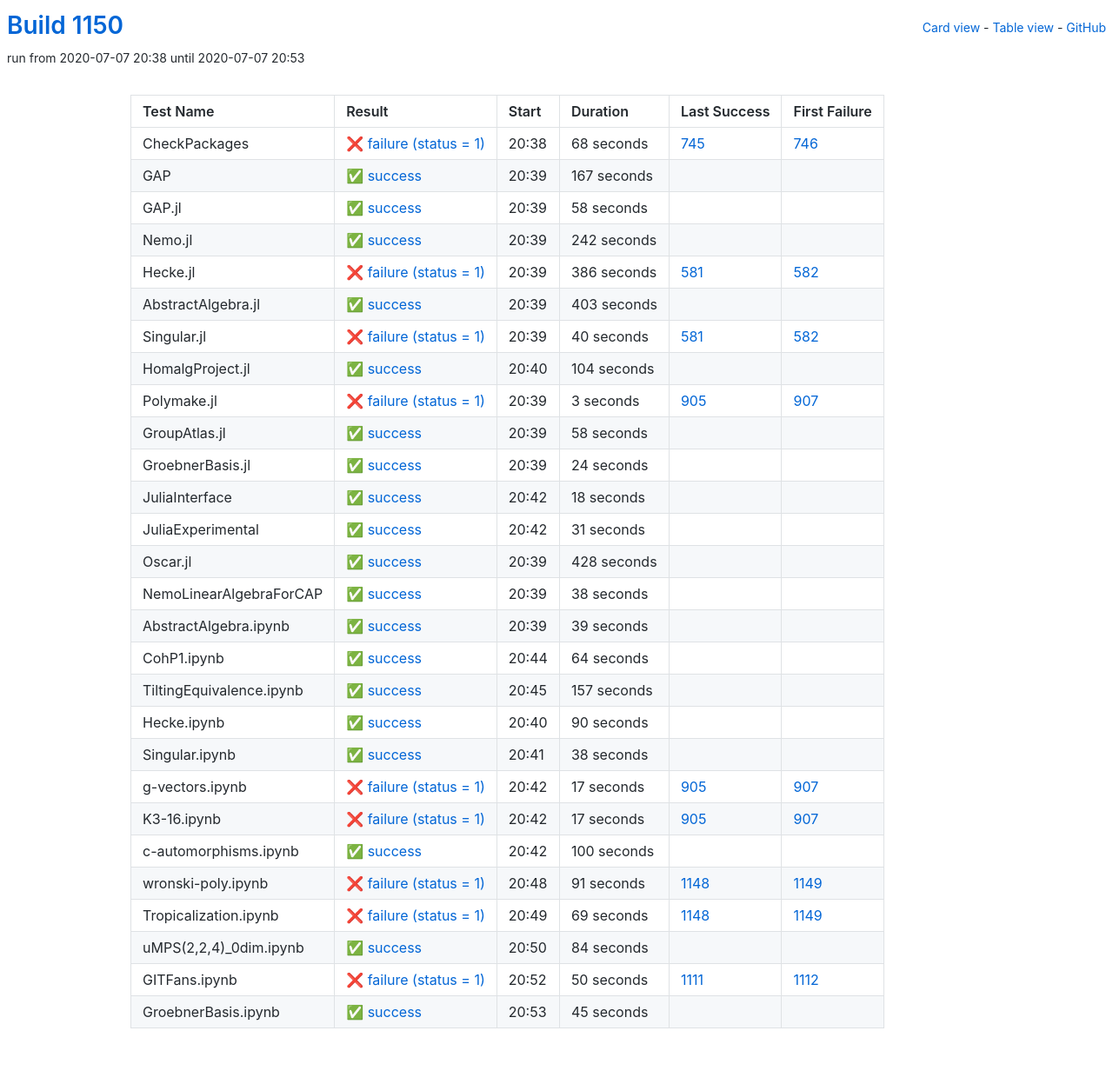
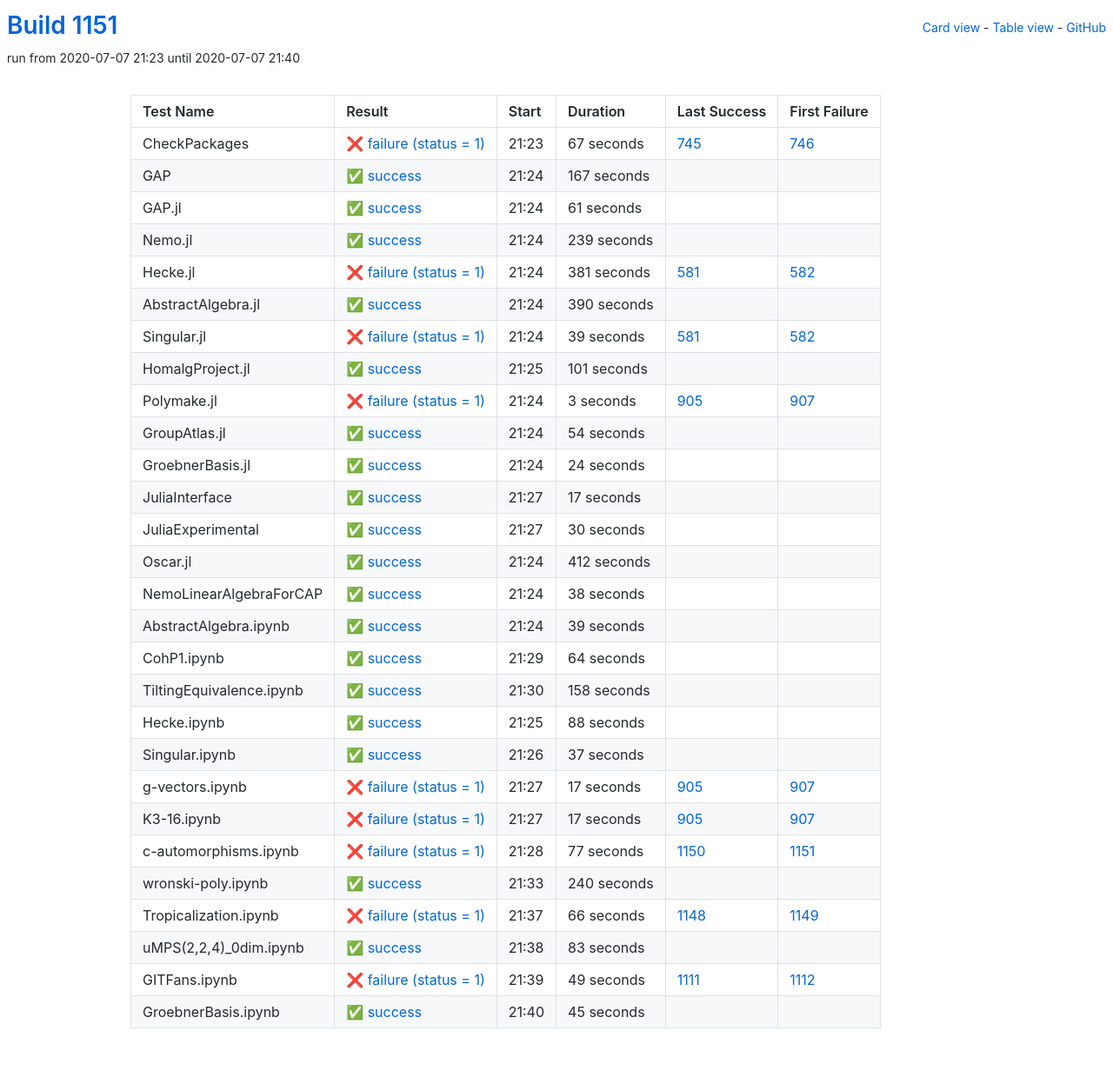
Before and after one commit to oscar-system/oscar-ci-status-1.4, a Jekyll site: the page built from table.html, in a window 1280 px wide. Shown: the whole page at 87% size. Built offline with Jekyll 4.4.1, drawn with Linux system fonts in a browser that asks for light colours.

Commit message:
Build #1151

```diff
--- a/_data/ci.yml
+++ b/_data/ci.yml
@@ -1,6 +1,6 @@
 ---
-build: 1150
-build_url: https://oscarci.mathematik.uni-kl.de/job/oscar-julia-1.4/1150/
+build: 1151
+build_url: https://oscarci.mathematik.uni-kl.de/job/oscar-julia-1.4/1151/
 job: oscar-julia-1.4
 organization: oscar-system
 repo: oscar-ci-status-1.4
@@ -8,20 +8,20 @@ repourl: https://github.com/oscar-system/oscar-ci-status-1.4
 tests:
 - name: CheckPackages
   id: checkpackages
-  log: https://oscarci.mathematik.uni-kl.de/job/oscar-julia-1.4/1150/artifact/logs/build-1150/CheckPackages.log
-  start: 2020-07-07 20:38
+  log: https://oscarci.mathematik.uni-kl.de/job/oscar-julia-1.4/1151/artifact/logs/build-1151/CheckPackages.log
+  start: 2020-07-07 21:23
   success: false
   exitcode: 1
   status: failure
-  duration: 68
+  duration: 67
   last_success: 745
   last_success_url: https://oscarci.mathematik.uni-kl.de/job/oscar-julia-1.4/745/
   first_failure: 746
   first_failure_url: https://oscarci.mathematik.uni-kl.de/job/oscar-julia-1.4/746/
 - name: GAP
   id: gap
-  log: https://oscarci.mathematik.uni-kl.de/job/oscar-julia-1.4/1150/artifact/logs/build-1150/GAP.log
-  start: 2020-07-07 20:39
+  log: https://oscarci.mathematik.uni-kl.de/job/oscar-julia-1.4/1151/artifact/logs/build-1151/GAP.log
+  start: 2020-07-07 21:24
   success: true
   exitcode: 0
   status: success
@@ -32,80 +32,80 @@ tests:
   first_failure_url:
 - name: GAP.jl
   id: gap-jl
-  log: https://oscarci.mathematik.uni-kl.de/job/oscar-julia-1.4/1150/artifact/logs/build-1150/GAP.jl.log
-  start: 2020-07-07 20:39
+  log: https://oscarci.mathematik.uni-kl.de/job/oscar-julia-1.4/1151/artifact/logs/build-1151/GAP.jl.log
+  start: 2020-07-07 21:24
   success: true
   exitcode: 0
   status: success
-  duration: 58
+  duration: 61
   last_success: false
   last_success_url:
   first_failure: false
   first_failure_url:
 - name: Nemo.jl
   id: nemo-jl
-  log: https://oscarci.mathematik.uni-kl.de/job/oscar-julia-1.4/1150/artifact/logs/build-1150/Nemo.jl.log
-  start: 2020-07-07 20:39
+  log: https://oscarci.mathematik.uni-kl.de/job/oscar-julia-1.4/1151/artifact/logs/build-1151/Nemo.jl.log
+  start: 2020-07-07 21:24
   success: true
   exitcode: 0
   status: success
-  duration: 242
+  duration: 239
   last_success: false
   last_success_url:
   first_failure: false
   first_failure_url:
 - name: Hecke.jl
   id: hecke-jl
-  log: https://oscarci.mathematik.uni-kl.de/job/oscar-julia-1.4/1150/artifact/logs/build-1150/Hecke.jl.log
-  start: 2020-07-07 20:39
+  log: https://oscarci.mathematik.uni-kl.de/job/oscar-julia-1.4/1151/artifact/logs/build-1151/Hecke.jl.log
+  start: 2020-07-07 21:24
   success: false
   exitcode: 1
   status: failure
-  duration: 386
+  duration: 381
   last_success: 581
   last_success_url: https://oscarci.mathematik.uni-kl.de/job/oscar-julia-1.4/581/
   first_failure: 582
   first_failure_url: https://oscarci.mathematik.uni-kl.de/job/oscar-julia-1.4/582/
 - name: AbstractAlgebra.jl
   id: abstractalgebra-jl
-  log: https://oscarci.mathematik.uni-kl.de/job/oscar-julia-1.4/1150/artifact/logs/build-1150/AbstractAlgebra.jl.log
-  start: 2020-07-07 20:39
+  log: https://oscarci.mathematik.uni-kl.de/job/oscar-julia-1.4/1151/artifact/logs/build-1151/AbstractAlgebra.jl.log
+  start: 2020-07-07 21:24
   success: true
   exitcode: 0
   status: success
-  duration: 403
+  duration: 390
   last_success: false
   last_success_url:
   first_failure: false
   first_failure_url:
 - name: Singular.jl
   id: singular-jl
-  log: https://oscarci.mathematik.uni-kl.de/job/oscar-julia-1.4/1150/artifact/logs/build-1150/Singular.jl.log
-  start: 2020-07-07 20:39
+  log: https://oscarci.mathematik.uni-kl.de/job/oscar-julia-1.4/1151/artifact/logs/build-1151/Singular.jl.log
+  start: 2020-07-07 21:24
   success: false
   exitcode: 1
   status: failure
-  duration: 40
+  duration: 39
   last_success: 581
   last_success_url: https://oscarci.mathematik.uni-kl.de/job/oscar-julia-1.4/581/
   first_failure: 582
   first_failure_url: https://oscarci.mathematik.uni-kl.de/job/oscar-julia-1.4/582/
 - name: HomalgProject.jl
   id: homalgproject-jl
-  log: https://oscarci.mathematik.uni-kl.de/job/oscar-julia-1.4/1150/artifact/logs/build-1150/HomalgProject.jl.log
-  start: 2020-07-07 20:40
+  log: https://oscarci.mathematik.uni-kl.de/job/oscar-julia-1.4/1151/artifact/logs/build-1151/HomalgProject.jl.log
+  start: 2020-07-07 21:25
   success: true
   exitcode: 0
   status: success
-  duration: 104
+  duration: 101
   last_success: false
   last_success_url:
   first_failure: false
   first_failure_url:
 - name: Polymake.jl
   id: polymake-jl
-  log: https://oscarci.mathematik.uni-kl.de/job/oscar-julia-1.4/1150/artifact/logs/build-1150/Polymake.jl.log
-  start: 2020-07-07 20:39
+  log: https://oscarci.mathematik.uni-kl.de/job/oscar-julia-1.4/1151/artifact/logs/build-1151/Polymake.jl.log
+  start: 2020-07-07 21:24
   success: false
   exitcode: 1
   status: failure
@@ -116,20 +116,20 @@ tests:
   first_failure_url: https://oscarci.mathematik.uni-kl.de/job/oscar-julia-1.4/907/
 - name: GroupAtlas.jl
   id: groupatlas-jl
-  log: https://oscarci.mathematik.uni-kl.de/job/oscar-julia-1.4/1150/artifact/logs/build-1150/GroupAtlas.jl.log
-  start: 2020-07-07 20:39
+  log: https://oscarci.mathematik.uni-kl.de/job/oscar-julia-1.4/1151/artifact/logs/build-1151/GroupAtlas.jl.log
+  start: 2020-07-07 21:24
   success: true
   exitcode: 0
   status: success
-  duration: 58
+  duration: 54
   last_success: false
   last_success_url:
   first_failure: false
   first_failure_url:
 - name: GroebnerBasis.jl
   id: groebnerbasis-jl
-  log: https://oscarci.mathematik.uni-kl.de/job/oscar-julia-1.4/1150/artifact/logs/build-1150/GroebnerBasis.jl.log
-  start: 2020-07-07 20:39
+  log: https://oscarci.mathematik.uni-kl.de/job/oscar-julia-1.4/1151/artifact/logs/build-1151/GroebnerBasis.jl.log
+  start: 2020-07-07 21:24
   success: true
   exitcode: 0
   status: success
@@ -140,44 +140,44 @@ tests:
   first_failure_url:
 - name: JuliaInterface
   id: juliainterface
-  log: https://oscarci.mathematik.uni-kl.de/job/oscar-julia-1.4/1150/artifact/logs/build-1150/JuliaInterface.log
-  start: 2020-07-07 20:42
+  log: https://oscarci.mathematik.uni-kl.de/job/oscar-julia-1.4/1151/artifact/logs/build-1151/JuliaInterface.log
+  start: 2020-07-07 21:27
   success: true
   exitcode: 0
   status: success
-  duration: 18
+  duration: 17
   last_success: false
   last_success_url:
   first_failure: false
   first_failure_url:
 - name: JuliaExperimental
   id: juliaexperimental
-  log: https://oscarci.mathematik.uni-kl.de/job/oscar-julia-1.4/1150/artifact/logs/build-1150/JuliaExperimental.log
-  start: 2020-07-07 20:42
+  log: https://oscarci.mathematik.uni-kl.de/job/oscar-julia-1.4/1151/artifact/logs/build-1151/JuliaExperimental.log
+  start: 2020-07-07 21:27
   success: true
   exitcode: 0
   status: success
-  duration: 31
+  duration: 30
   last_success: false
   last_success_url:
   first_failure: false
   first_failure_url:
 - name: Oscar.jl
   id: oscar-jl
-  log: https://oscarci.mathematik.uni-kl.de/job/oscar-julia-1.4/1150/artifact/logs/build-1150/Oscar.jl.log
-  start: 2020-07-07 20:39
+  log: https://oscarci.mathematik.uni-kl.de/job/oscar-julia-1.4/1151/artifact/logs/build-1151/Oscar.jl.log
+  start: 2020-07-07 21:24
   success: true
   exitcode: 0
   status: success
-  duration: 428
+  duration: 412
   last_success: false
   last_success_url:
   first_failure: false
   first_failure_url:
 - name: NemoLinearAlgebraForCAP
   id: nemolinearalgebraforcap
-  log: https://oscarci.mathematik.uni-kl.de/job/oscar-julia-1.4/1150/artifact/logs/build-1150/NemoLinearAlgebraForCAP.log
-  start: 2020-07-07 20:39
+  log: https://oscarci.mathematik.uni-kl.de/job/oscar-julia-1.4/1151/artifact/logs/build-1151/NemoLinearAlgebraForCAP.log
+  start: 2020-07-07 21:24
   success: true
   exitcode: 0
   status: success
@@ -188,8 +188,8 @@ tests:
   first_failure_url:
 - name: AbstractAlgebra.ipynb
   id: abstractalgebra-ipynb
-  log: https://oscarci.mathematik.uni-kl.de/job/oscar-julia-1.4/1150/artifact/logs/build-1150/AbstractAlgebra.ipynb.log
-  start: 2020-07-07 20:39
+  log: https://oscarci.mathematik.uni-kl.de/job/oscar-julia-1.4/1151/artifact/logs/build-1151/AbstractAlgebra.ipynb.log
+  start: 2020-07-07 21:24
   success: true
   exitcode: 0
   status: success
@@ -200,8 +200,8 @@ tests:
   first_failure_url:
 - name: CohP1.ipynb
   id: cohp1-ipynb
-  log: https://oscarci.mathematik.uni-kl.de/job/oscar-julia-1.4/1150/artifact/logs/build-1150/CohP1.ipynb.log
-  start: 2020-07-07 20:44
+  log: https://oscarci.mathematik.uni-kl.de/job/oscar-julia-1.4/1151/artifact/logs/build-1151/CohP1.ipynb.log
+  start: 2020-07-07 21:29
   success: true
   exitcode: 0
   status: success
@@ -212,44 +212,44 @@ tests:
   first_failure_url:
 - name: TiltingEquivalence.ipynb
   id: tiltingequivalence-ipynb
-  log: https://oscarci.mathematik.uni-kl.de/job/oscar-julia-1.4/1150/artifact/logs/build-1150/TiltingEquivalence.ipynb.log
-  start: 2020-07-07 20:45
+  log: https://oscarci.mathematik.uni-kl.de/job/oscar-julia-1.4/1151/artifact/logs/build-1151/TiltingEquivalence.ipynb.log
+  start: 2020-07-07 21:30
   success: true
   exitcode: 0
   status: success
-  duration: 157
+  duration: 158
   last_success: false
   last_success_url:
   first_failure: false
   first_failure_url:
 - name: Hecke.ipynb
   id: hecke-ipynb
-  log: https://oscarci.mathematik.uni-kl.de/job/oscar-julia-1.4/1150/artifact/logs/build-1150/Hecke.ipynb.log
-  start: 2020-07-07 20:40
+  log: https://oscarci.mathematik.uni-kl.de/job/oscar-julia-1.4/1151/artifact/logs/build-1151/Hecke.ipynb.log
+  start: 2020-07-07 21:25
   success: true
   exitcode: 0
   status: success
-  duration: 90
+  duration: 88
   last_success: false
   last_success_url:
   first_failure: false
   first_failure_url:
 - name: Singular.ipynb
   id: singular-ipynb
-  log: https://oscarci.mathematik.uni-kl.de/job/oscar-julia-1.4/1150/artifact/logs/build-1150/Singular.ipynb.log
-  start: 2020-07-07 20:41
+  log: https://oscarci.mathematik.uni-kl.de/job/oscar-julia-1.4/1151/artifact/logs/build-1151/Singular.ipynb.log
+  start: 2020-07-07 21:26
   success: true
   exitcode: 0
   status: success
-  duration: 38
+  duration: 37
   last_success: false
   last_success_url:
   first_failure: false
   first_failure_url:
 - name: g-vectors.ipynb
   id: g-vectors-ipynb
-  log: https://oscarci.mathematik.uni-kl.de/job/oscar-julia-1.4/1150/artifact/logs/build-1150/g-vectors.ipynb.log
-  start: 2020-07-07 20:42
+  log: https://oscarci.mathematik.uni-kl.de/job/oscar-julia-1.4/1151/artifact/logs/build-1151/g-vectors.ipynb.log
+  start: 2020-07-07 21:27
   success: false
   exitcode: 1
   status: failure
@@ -260,8 +260,8 @@ tests:
   first_failure_url: https://oscarci.mathematik.uni-kl.de/job/oscar-julia-1.4/907/
 - name: K3-16.ipynb
   id: k3-16-ipynb
-  log: https://oscarci.mathematik.uni-kl.de/job/oscar-julia-1.4/1150/artifact/logs/build-1150/K3-16.ipynb.log
-  start: 2020-07-07 20:42
+  log: https://oscarci.mathematik.uni-kl.de/job/oscar-julia-1.4/1151/artifact/logs/build-1151/K3-16.ipynb.log
+  start: 2020-07-07 21:27
   success: false
   exitcode: 1
   status: failure
@@ -272,68 +272,68 @@ tests:
   first_failure_url: https://oscarci.mathematik.uni-kl.de/job/oscar-julia-1.4/907/
 - name: c-automorphisms.ipynb
   id: c-automorphisms-ipynb
-  log: https://oscarci.mathematik.uni-kl.de/job/oscar-julia-1.4/1150/artifact/logs/build-1150/c-automorphisms.ipynb.log
-  start: 2020-07-07 20:42
+  log: https://oscarci.mathematik.uni-kl.de/job/oscar-julia-1.4/1151/artifact/logs/build-1151/c-automorphisms.ipynb.log
+  start: 2020-07-07 21:28
+  success: false
+  exitcode: 1
+  status: failure
+  duration: 77
+  last_success: 1150
+  last_success_url: https://oscarci.mathematik.uni-kl.de/job/oscar-julia-1.4/1150/
+  first_failure: 1151
+  first_failure_url: https://oscarci.mathematik.uni-kl.de/job/oscar-julia-1.4/1151/
+- name: wronski-poly.ipynb
+  id: wronski-poly-ipynb
+  log: https://oscarci.mathematik.uni-kl.de/job/oscar-julia-1.4/1151/artifact/logs/build-1151/wronski-poly.ipynb.log
+  start: 2020-07-07 21:33
   success: true
   exitcode: 0
   status: success
-  duration: 100
+  duration: 240
   last_success: false
   last_success_url:
   first_failure: false
   first_failure_url:
-- name: wronski-poly.ipynb
-  id: wronski-poly-ipynb
-  log: https://oscarci.mathematik.uni-kl.de/job/oscar-julia-1.4/1150/artifact/logs/build-1150/wronski-poly.ipynb.log
-  start: 2020-07-07 20:48
+- name: Tropicalization.ipynb
+  id: tropicalization-ipynb
+  log: https://oscarci.mathematik.uni-kl.de/job/oscar-julia-1.4/1151/artifact/logs/build-1151/Tropicalization.ipynb.log
+  start: 2020-07-07 21:37
   success: false
   exitcode: 1
   status: failure
-  duration: 91
-  last_success: 1148
-  last_success_url: https://oscarci.mathematik.uni-kl.de/job/oscar-julia-1.4/1148/
-  first_failure: 1149
-  first_failure_url: https://oscarci.mathematik.uni-kl.de/job/oscar-julia-1.4/1149/
-- name: Tropicalization.ipynb
-  id: tropicalization-ipynb
-  log: https://oscarci.mathematik.uni-kl.de/job/oscar-julia-1.4/1150/artifact/logs/build-1150/Tropicalization.ipynb.log
-  start: 2020-07-07 20:49
-  success: false
-  exitcode: 1
-  status: failure
-  duration: 69
+  duration: 66
   last_success: 1148
   last_success_url: https://oscarci.mathematik.uni-kl.de/job/oscar-julia-1.4/1148/
   first_failure: 1149
   first_failure_url: https://oscarci.mathematik.uni-kl.de/job/oscar-julia-1.4/1149/
 - name: uMPS(2,2,4)_0dim.ipynb
   id: umps-2-2-4-0dim-ipynb
-  log: https://oscarci.mathematik.uni-kl.de/job/oscar-julia-1.4/1150/artifact/logs/build-1150/uMPS-2-2-4-_0dim.ipynb.log
-  start: 2020-07-07 20:50
+  log: https://oscarci.mathematik.uni-kl.de/job/oscar-julia-1.4/1151/artifact/logs/build-1151/uMPS-2-2-4-_0dim.ipynb.log
+  start: 2020-07-07 21:38
   success: true
   exitcode: 0
   status: success
-  duration: 84
+  duration: 83
   last_success: false
   last_success_url:
   first_failure: false
   first_failure_url:
 - name: GITFans.ipynb
   id: gitfans-ipynb
-  log: https://oscarci.mathematik.uni-kl.de/job/oscar-julia-1.4/1150/artifact/logs/build-1150/GITFans.ipynb.log
-  start: 2020-07-07 20:52
+  log: https://oscarci.mathematik.uni-kl.de/job/oscar-julia-1.4/1151/artifact/logs/build-1151/GITFans.ipynb.log
+  start: 2020-07-07 21:39
   success: false
   exitcode: 1
   status: failure
-  duration: 50
+  duration: 49
   last_success: 1111
   last_success_url: https://oscarci.mathematik.uni-kl.de/job/oscar-julia-1.4/1111/
   first_failure: 1112
   first_failure_url: https://oscarci.mathematik.uni-kl.de/job/oscar-julia-1.4/1112/
 - name: GroebnerBasis.ipynb
   id: groebnerbasis-ipynb
-  log: https://oscarci.mathematik.uni-kl.de/job/oscar-julia-1.4/1150/artifact/logs/build-1150/GroebnerBasis.ipynb.log
-  start: 2020-07-07 20:53
+  log: https://oscarci.mathematik.uni-kl.de/job/oscar-julia-1.4/1151/artifact/logs/build-1151/GroebnerBasis.ipynb.log
+  start: 2020-07-07 21:40
   success: true
   exitcode: 0
   status: success
```
Also changed, not shown: README.md.
